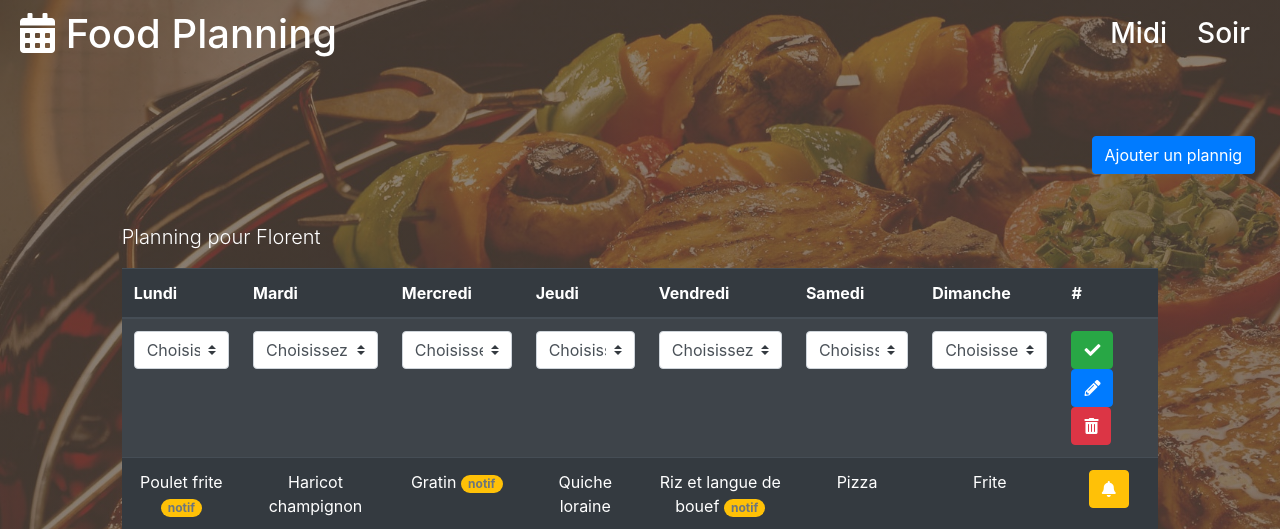
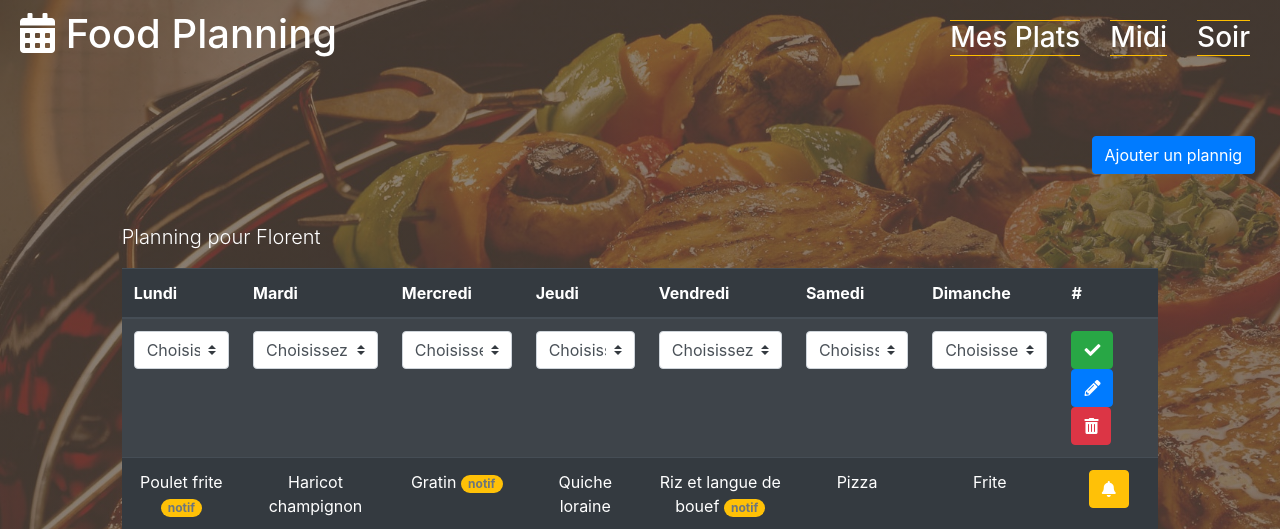
Before and after one commit to riderflo85/foodplanning, a Django app: page /planning/ in a window 1280 px wide. Shown: the top 529 px of the page. Run offline with Django 3.2, Linux system fonts and the light colour scheme; some libraries are stand-ins or nearby versions.

Commit message:
Add link in header menu

```diff
--- a/planning/static/planning/css/header.css
+++ b/planning/static/planning/css/header.css
@@ -19,6 +19,20 @@ li
 
 .esp-list
 {
+    border: 1px solid #ffbf00;
+    border-left: 0px;
+    border-right: 0px;
     margin-right: 30px;
     margin-top: 10px;
 }
+
+.link-menu
+{
+    color: white;
+}
+
+.link-menu:hover
+{
+    text-decoration: none;
+    color: #ff4000;
+}
--- a/planning/templates/planning/base.html
+++ b/planning/templates/planning/base.html
@@ -28,8 +28,9 @@
             </div>
             <div>
                 <ul class="d-inline-flex align-items-center">
-                    <li class="esp-list"><h3>Midi</h3></li>
-                    <li class="esp-list"><h3>Soir</h3></li>
+                    <li class="esp-list"><a href="#" class="h3 link-menu mb-0">Mes Plats</a></li>
+                    <li class="esp-list"><a href="#" class="h3 link-menu mb-0">Midi</a></li>
+                    <li class="esp-list"><a href="#" class="h3 link-menu mb-0">Soir</a></li>
                 </ul>
             </div>
         </header>
```
